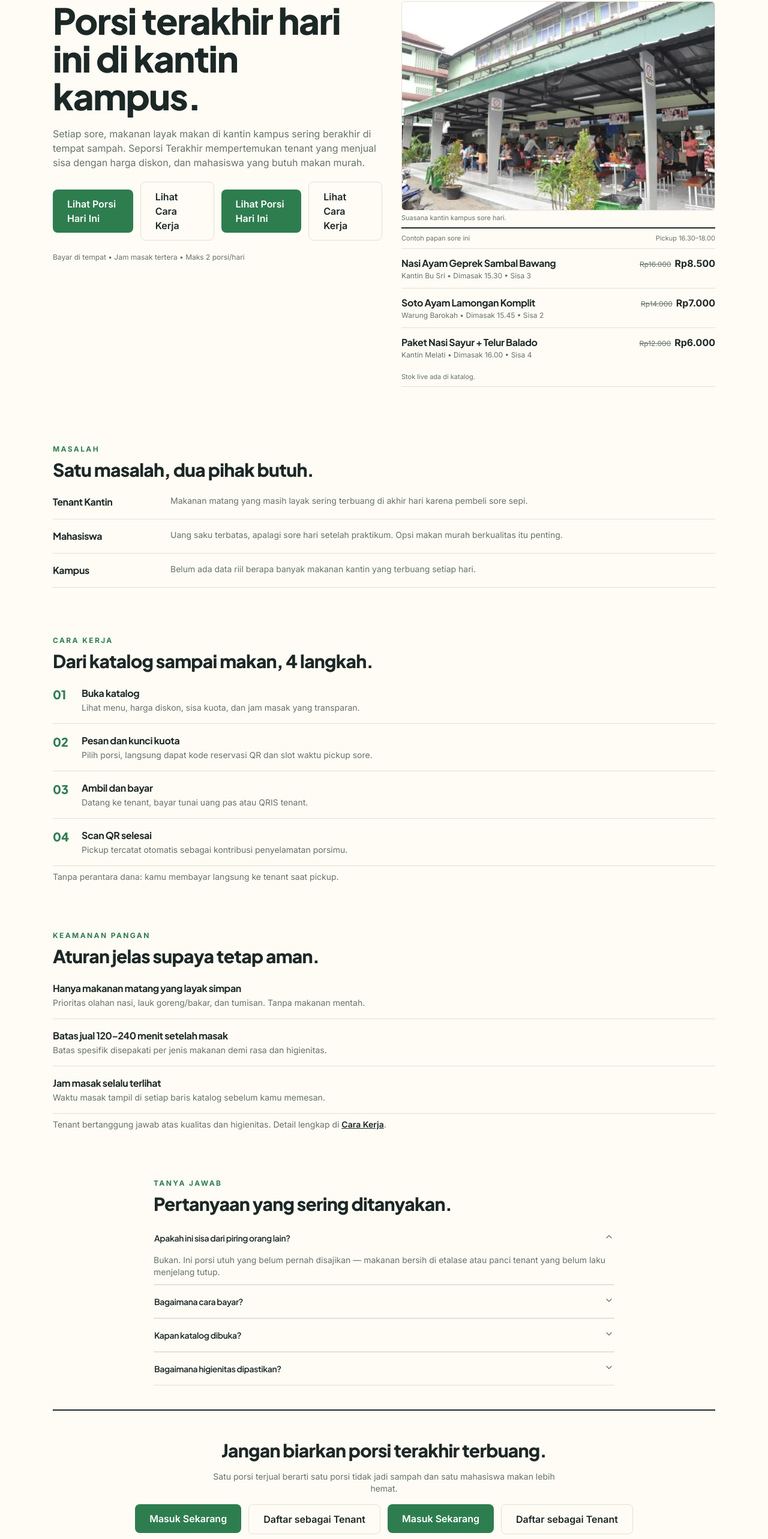
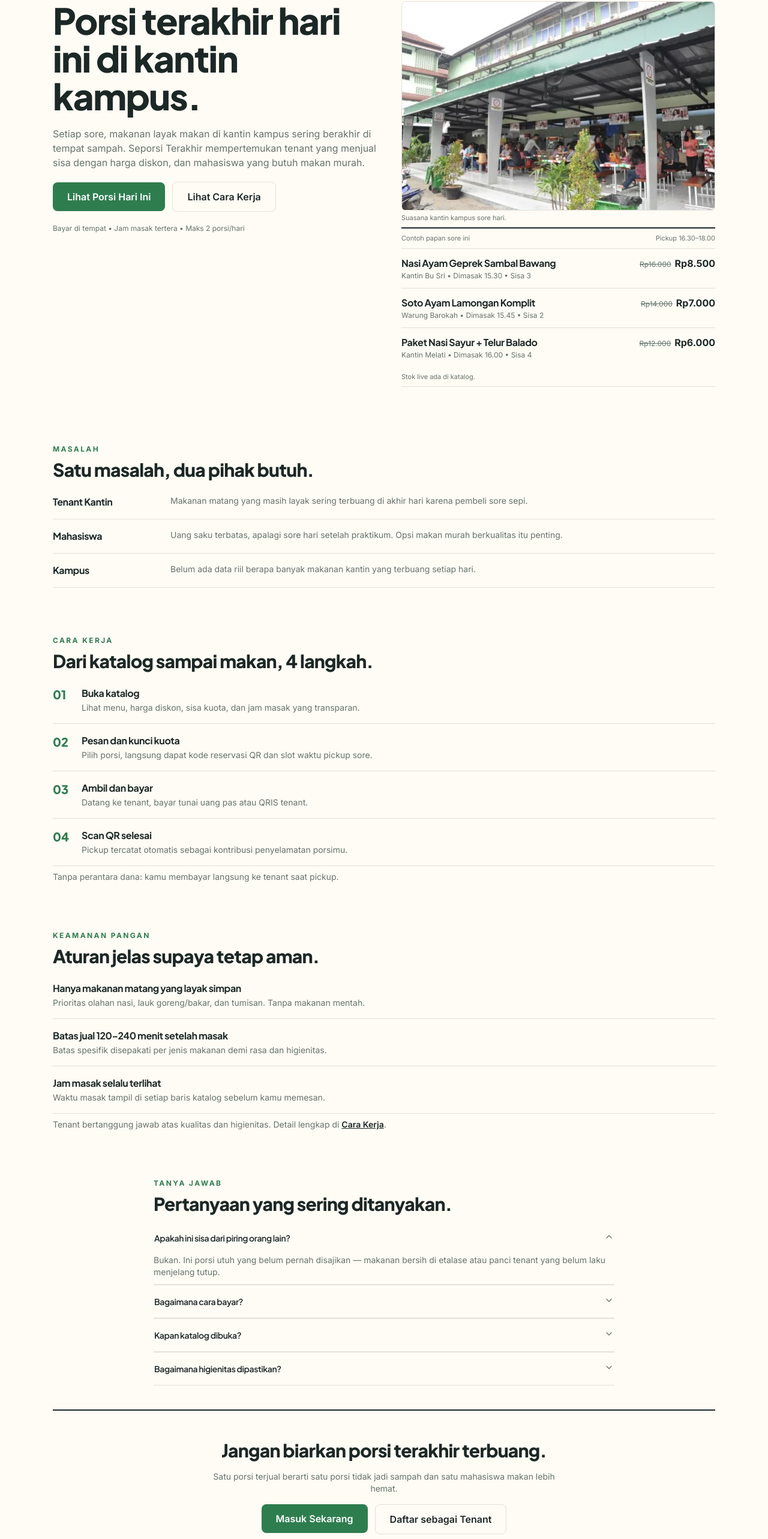
Before and after one commit to yayayapluto/Seporsi-Terakhir, a Next.js app: page / in a window 1280 px wide. Shown: the part 111-2677 px from the top of the page at 60% size. Built offline with nearby package versions, Linux system fonts and the light colour scheme; no server answers.

Commit message:
fix(landing): hapus tombol CTA ganda hero + bawah

```diff
--- a/src/app/(public)/page.tsx
+++ b/src/app/(public)/page.tsx
@@ -119,22 +119,6 @@ export default function Home() {
             mahasiswa yang butuh makan murah.
           </p>
           <div className="flex flex-col gap-3 sm:flex-row sm:items-center">
-            <Pressable>
-              <Link
-                href="/katalog"
-                className="inline-flex items-center justify-center rounded-lg bg-primary px-6 py-3 font-semibold text-primary-foreground transition-colors hover:bg-[#256640]"
-              >
-                Lihat Porsi Hari Ini
-              </Link>
-            </Pressable>
-            <Pressable>
-              <Link
-                href="/cara-kerja"
-                className="inline-flex items-center justify-center rounded-lg border px-6 py-3 font-semibold transition-colors hover:bg-muted"
-              >
-                Lihat Cara Kerja
-              </Link>
-            </Pressable>
             <Pressable>
               <Link
                 href="/katalog"
@@ -316,22 +300,6 @@ export default function Home() {
               Daftar sebagai Tenant
             </Link>
           </Pressable>
-          <Pressable>
-            <Link
-              href="/masuk"
-              className="inline-flex items-center justify-center rounded-lg bg-primary px-6 py-3 font-semibold text-primary-foreground transition-colors hover:bg-[#256640]"
-            >
-              Masuk Sekarang
-            </Link>
-          </Pressable>
-          <Pressable>
-            <Link
-              href="/tenant/pendaftaran"
-              className="inline-flex items-center justify-center rounded-lg border px-6 py-3 font-semibold transition-colors hover:bg-muted"
-            >
-              Daftar sebagai Tenant
-            </Link>
-          </Pressable>
         </div>
         <p className="text-xs text-muted-foreground">Tahap awal SDG 12 di lingkungan kampus</p>
       </Reveal>
```
